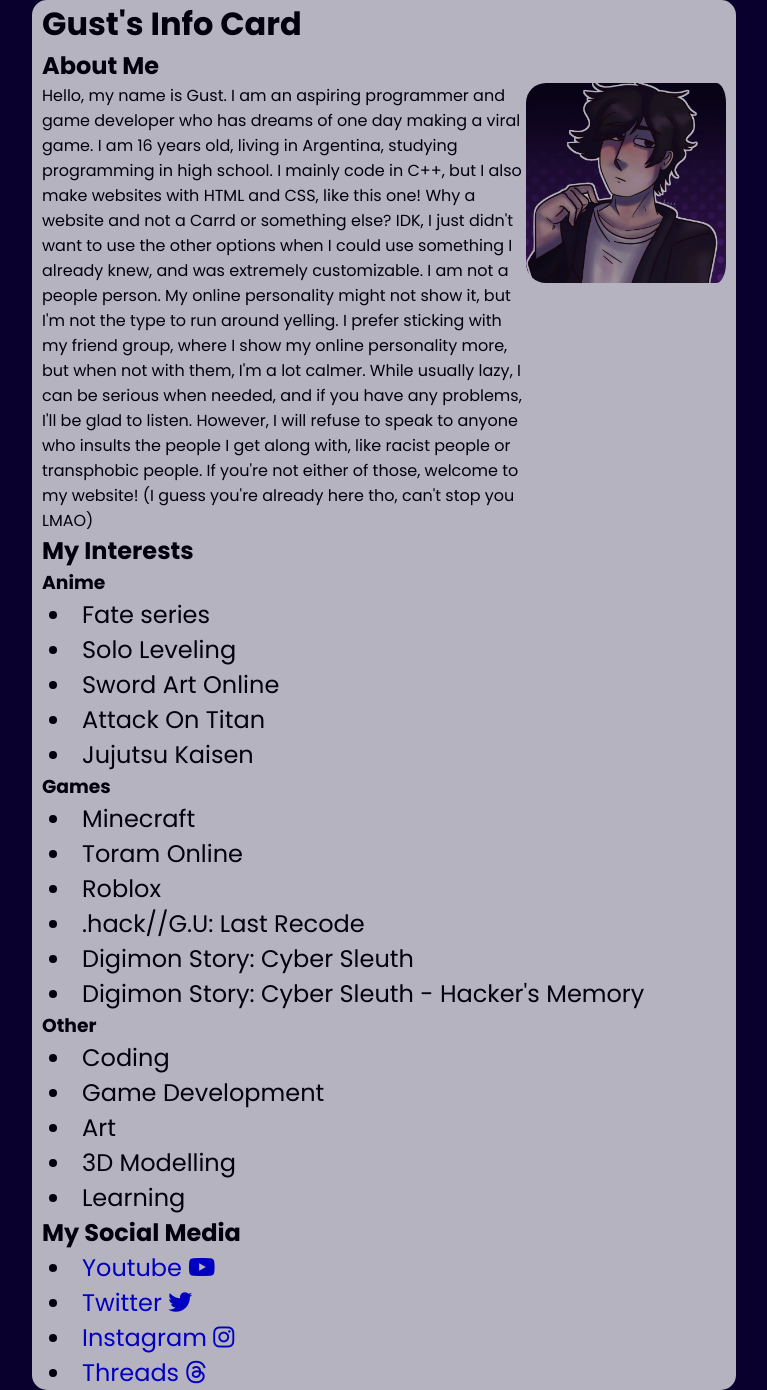
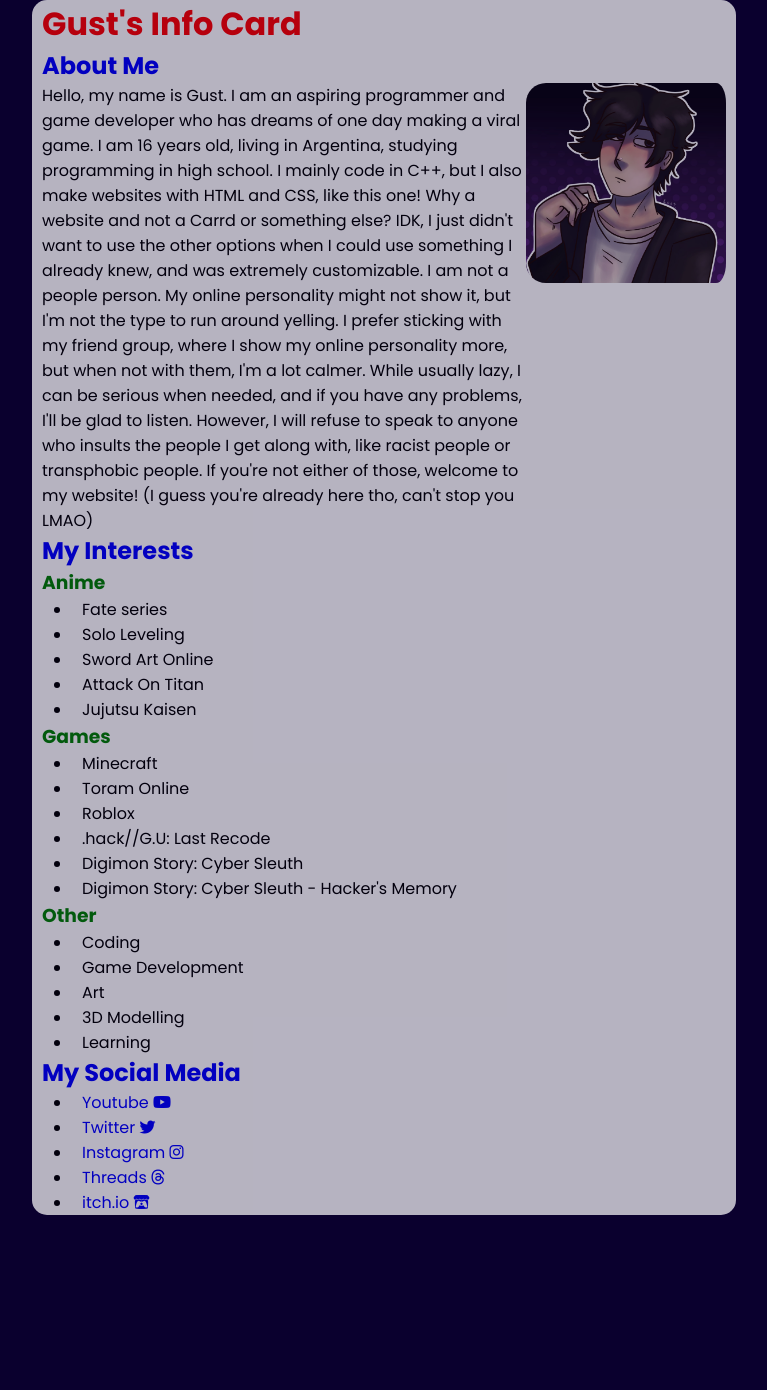
Before and after one commit to gustdev-c/gustdev-c.github.io, a plain HTML site: page index.html in a window 1280 px wide. Shown: the whole page, without its empty margins (256-1023 px from the left). After the commit the page ends 1215 px from the top, so only its background shows below. Drawn offline with Linux system fonts and the light colour scheme.

Commit message:
added new links and mobile styling

```diff
--- a/index.html
+++ b/index.html
@@ -52,6 +52,7 @@
                 <li><a href="https://x.com/hiThisIsGust" target="_blank" rel="noopener noreferrer">Twitter <i class="fa-brands fa-twitter"></i></a></li>
                 <li><a href="https://www.instagram.com/gust._.dev/" target="_blank" rel="noopener noreferrer">Instagram <i class="fa-brands fa-instagram"></i></a></li>
                 <li><a href="https://www.threads.net/@gust._.dev" target="_blank" rel="noopener noreferrer">Threads <i class="fa-brands fa-threads"></i></a></li>
+                <li><a href="https://gustdev.itch.io/" target="_blank" rel="noopener noreferrer">itch.io <i class="fa-brands fa-itch-io"></i></a></li>
             </ul>
         </div>
     </div>
--- a/styles.css
+++ b/styles.css
@@ -1,17 +1,23 @@
 @import url('https://fonts.googleapis.com/css2?family=Poppins:ital,wght@0,100;0,200;0,300;0,400;0,500;0,600;0,700;0,800;0,900;1,100;1,200;1,300;1,400;1,500;1,600;1,700;1,800;1,900&display=swap');
 
 @media screen and (prefers-reduced-motion: reduce) {
-    html {
-      scroll-behavior: auto;
-    }
+    html {scroll-behavior: auto;}
+}
+
+@media only screen and (max-device-width: 360px) {
+    .container {display: contents;}
+    p, h1, h2, h3, li {padding-left: 0px; color: white;}
+    img {display: none;}
 }
 
 * {
     margin: 0;
 }
+
 html {
     scroll-behavior: smooth;
 }
+
 body {
     background-color: rgb(10, 0, 46);
 }
@@ -21,8 +27,20 @@ p, h1, h2, h3, li {
     padding-left: 10px;
 }
 
+h1 {
+    color: red;
+}
+
+h2 {
+    color: blue
+}
+
+h3 {
+    color: green;
+}
+
 li {
-    font-size: 1.5em;
+    font-size: 1em;
 }
 
 .container {
@@ -49,6 +67,7 @@ a {
     text-decoration: none;
     transition: color 0.5s;
 }
+
 a:link, a:visited {
     color: blue;
 }
```
